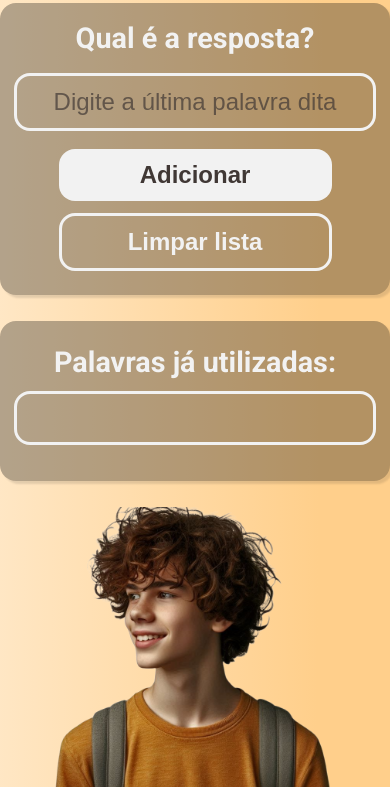
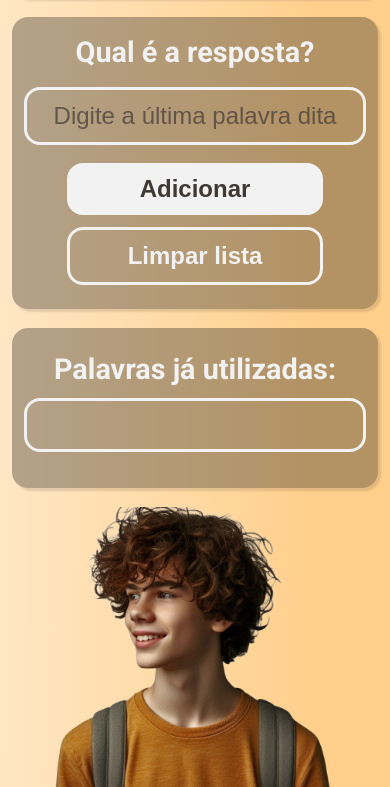
Before and after one commit to gogoiaba/P-gina-para-auxiliar-o-e-top, a plain HTML site: page index.html in a window 390 px wide. Shown: the part 192-979 px from the top of the page. Drawn offline with Linux system fonts and the light colour scheme.

Commit message:
one more

```diff
--- a/style.css
+++ b/style.css
@@ -223,7 +223,7 @@ html {
         justify-content: space-evenly;
         gap: 0.5rem;
         min-height: 80vh;
-        margin: 0.5rem 0;
+        margin: 0.5rem 0.5rem;
     }
 
     .titulo__principal h1{
```
